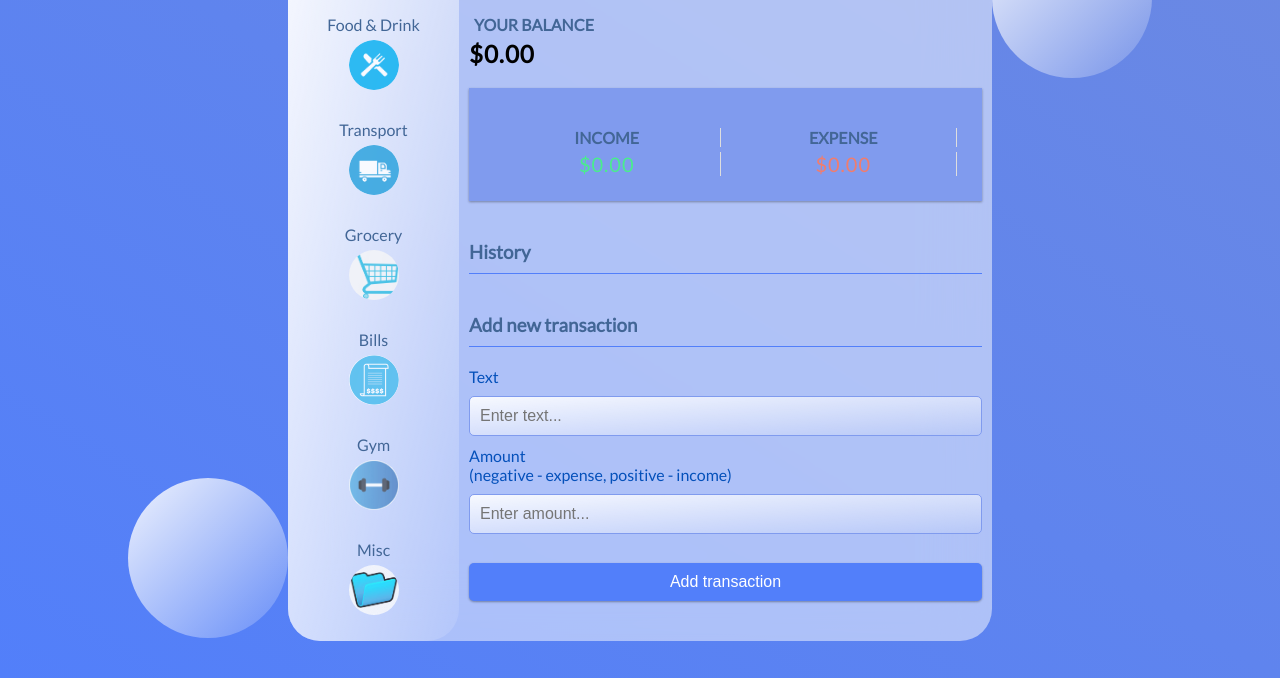
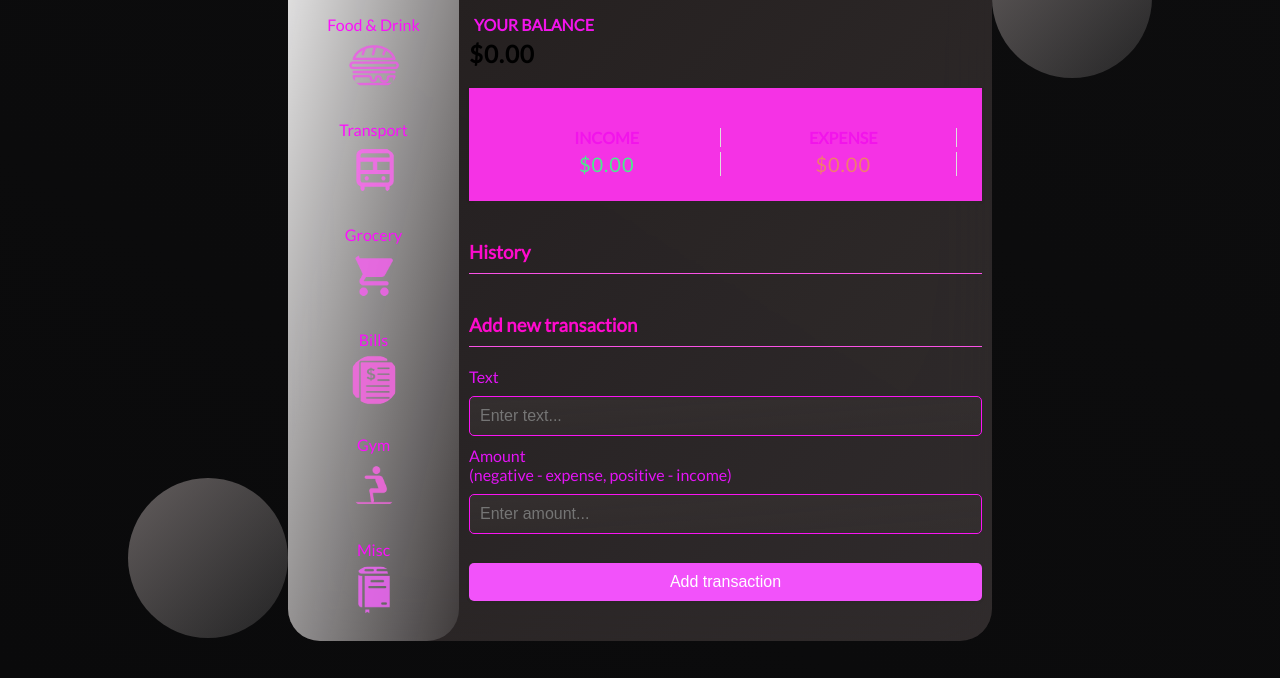
Before and after one commit to zyphuscode/Project-Expense, a plain HTML site: page index.html in a window 1280 px wide. Shown: the part 122-800 px from the top of the page. Drawn offline with Linux system fonts and the light colour scheme.

Commit message:
Fixed the ui

```diff
--- a/index.html
+++ b/index.html
@@ -15,28 +15,28 @@
         <h4>Transactions</h4>
         <div class="links">
           <p>Food & Drink</p>
-          <img src="img/blueFood.png" alt="food">
+          <img src="img/food-outline-pack-1.png" alt="food">
 
          </div>
        <div class="links">
         <p>Transport</p>
-        <img src="img/carblue.png" alt ="car">
+        <img src="img/transport-49.png" alt ="car">
      </div>
      <div class="links">
       <p>Grocery</p>
-      <img src="img/blueGrocery.png" alt="grocery">
+      <img src="img/grocery.png" alt="grocery">
    </div>
    <div class="links">
     <p>Bills</p>
-    <img src="img/bills.png" alt="bill">
+    <img src="img/pinkbills.png" alt="bill">
    </div>
    <div class="links">
      <p>Gym</p>
-     <img src="img/gymBlue.jpeg" alt="gym">
+     <img src="img/human-activities.png" alt="gym">
    </div>
    <div class="links">
      <p>Misc</p>
-     <img src="img/miscBlue.jpeg" alt="misc">
+     <img src="img/miscellaneous.png" alt="misc">
    </div>
   </div>
 
--- a/style.css
+++ b/style.css
@@ -1,7 +1,7 @@
 @import url('https://fonts.googleapis.com/css2?family=Lato&display=swap');
 
 :root {
-  --box-shadow: 0 1px 3px rgba(0,0,0,0.12), 0 1px 2px rgba(0,0,0,0.24);
+  --box-shadow: 0 1px 3px rgba(114, 98, 98, 0.12), 0 1px 2px rgba(0,0,0,0.24);
 }
 
 *{
@@ -12,18 +12,18 @@
 
 main {
   min-height: 100vh;
-  background: linear-gradient(to right top, #527ffa, #6c89e2);
+  background: linear-gradient(to right top, #0a0a0b, #0d0d0e);
   display: flex;
   align-items: center;
   justify-content: center;
 }
 
 .glass{
-  background: white;
+  background: rgb(108, 104, 104);
   min-height: 70vh;
   width: 55%;
-  background: linear-gradient(to right bottom, rgba(255,255,255,0.5),
-   rgba(255,255,255,0.5));
+  background: linear-gradient(to right bottom, rgba(57, 47, 47, 0.5),
+   rgba(85, 76, 76, 0.5));
   border-radius: 2rem;
   z-index: 2;
   backdrop-filter: blur(2rem);
@@ -33,8 +33,8 @@ main {
 }
 
 .circle1, .circle2{
-  background: white;
-  background: linear-gradient(to right bottom, rgba(255,255,255,0.9), rgba(255,255,255,0.1));
+  background: rgb(58, 51, 51);
+  background: linear-gradient(to right bottom, rgba(108, 102, 102, 0.9), rgba(255,255,255,0.1));
   height: 10rem;
   width: 10rem;
   position: absolute;
@@ -59,11 +59,11 @@ left:10%;
 }
 
 h2 {
-  color: #426696;
+  color: #ff1eec;
   font-weight: 600;
   opacity: 0.8;
   text-align: center;
-  border-bottom: 1px solid #527ffa;
+  border-bottom: 1px solid #f252fa;
   padding-bottom: 10px;
   font-size: 2rem;
 }
@@ -74,10 +74,10 @@ h1 {
 }
 
 h3 {
-  border-bottom: 1px solid #527ffa;
+  border-bottom: 1px solid #fa52e6;
   padding-bottom: 10px;
   margin: 40px 0 10px;
-  color: #426696;
+  color: #fe0acd;
 }
 
 .container h4{
@@ -87,13 +87,13 @@ h3 {
 h4 {
   margin: 5px;
   text-transform: uppercase;
-  color: #426696;
+  color: #f214eb;
 
 
 }
 
 .inc-exp-container{
-  background-color: #809bee;
+  background-color: #f532e5;
   box-shadow: var(--box-shadow);
   padding: 20px;
   display: flex;
@@ -130,14 +130,14 @@ h4 {
 label {
   display: inline-block;
   margin: 10px 0;
-  color: #0450ba;
+  color: #e314f5;
   font-weight: 500;
   /*opacity: 0.8;*/
 
 }
 
 input[type="text"], input[type="number"] {
-  border: 1px solid #809bee;
+  border: 1px solid #fa14f3;
   border-radius: 5px;
   padding: 10px;
   display: block;
@@ -145,12 +145,12 @@ input[type="text"], input[type="number"] {
   width: 100%;
 
 
-  background: linear-gradient(to right bottom, rgba(255,255,255,0.9), rgba(255,255,255,0.1));
+  background: linear-gradient(to right bottom, rgba(53, 48, 48, 0.9), rgba(87, 80, 80, 0.1));
 }
 
 .btn {
   cursor: pointer;
-  background-color:#527ffa;
+  background-color:#f252fa;
   box-shadow: var(--box-shadow);
   color: white;
   display: block;
@@ -159,7 +159,7 @@ input[type="text"], input[type="number"] {
   padding: 10px;
   width: 100%;
   border-radius: 5px;
-  border:#809bee;
+  border:#f911f9;
 }
 
 .list{
@@ -169,7 +169,7 @@ input[type="text"], input[type="number"] {
 }
 
 .list li {
-  background-color: white;
+  background-color: rgb(109, 101, 101);
   box-shadow: var(--box-shadow);
   color: #333;
   display: flex;
@@ -178,7 +178,7 @@ input[type="text"], input[type="number"] {
   margin: 10px 0;
   border-radius: 5px;
 
-  background: linear-gradient(to right bottom, rgba(255,255,255,0.9), rgba(255,255,255,0.1));
+  background: linear-gradient(to right bottom, rgba(79, 74, 74, 0.9), rgba(55, 50, 50, 0.1));
 }
 
 .list li.plus {
@@ -244,7 +244,7 @@ input[type="text"], input[type="number"] {
 
 .links p {
   line-height: 30px;
-  color: #426696;
+  color: #fc10fc;
 }
 
 .dashboard h4 {
```
Also changed, not shown: Index2.html (added, +12 -0 lines), img/food-outline-pack-1.png (added), img/grocery.png (added), img/human-activities.png (added), img/miscellaneous.png (added), img/pinkbills.png (added), img/transport-49.png (added).
